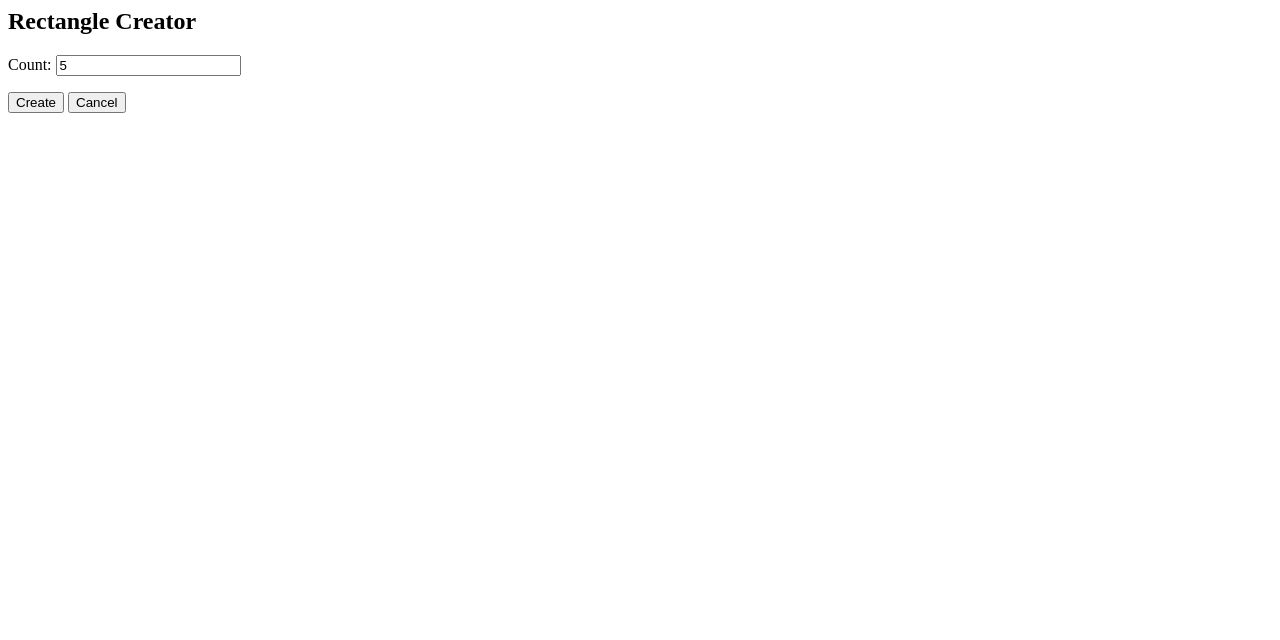
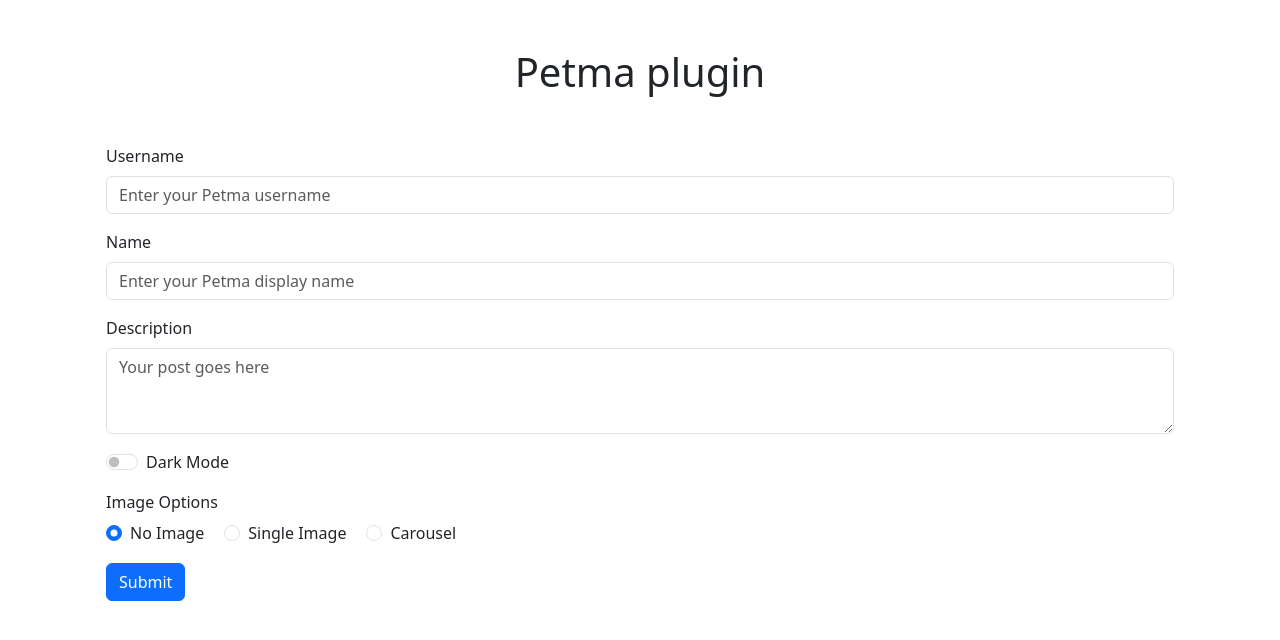
Before and after one commit to jacksonkasi1/FIGMA-PLUGIN, a website: page first-plugin/ui.html in a window 1280 px wide. Drawn offline with nearby package versions, Linux system fonts and the light colour scheme.

Commit message:
Refactor UI and add post creation functionality

```diff
--- a/first-plugin/ui.html
+++ b/first-plugin/ui.html
@@ -1,17 +1,139 @@
-<h2>Rectangle Creator</h2>
-<p>Count: <input id="count" value="5"></p>
-<button id="create">Create</button>
-<button id="cancel">Cancel</button>
+<link
+  href="https://cdn.jsdelivr.net/npm/bootstrap@5.3.2/dist/css/bootstrap.min.css"
+  rel="stylesheet"
+  integrity="sha384-T3c6CoIi6uLrA9TneNEoa7RxnatzjcDSCmG1MXxSR1GAsXEV/Dwwykc2MPK8M2HN"
+  crossorigin="anonymous"
+/>
+
+<style>
+  /* Custom CSS for additional alignment if necessary */
+  .card {
+    max-width: 500px; /* Set a max width for the form card */
+    margin: 0 auto; /* Center the card in the page */
+  }
+  /* Align radio buttons horizontally */
+  .radio-group {
+    display: flex;
+    gap: 20px;
+  }
+</style>
+
+<div class="container my-5">
+  <h1 class="text-center mb-4">Petma plugin</h1>
+
+  <!-- The icon-button--selected class is not part of Bootstrap. You would need to define this or replace it with a Bootstrap equivalent if available. -->
+  <div class="icon-button icon-button--selected">
+    <div class="icon icon--blend"></div>
+  </div>
+
+  <form>
+    <div class="p-4">
+      <div class="mb-3">
+        <label for="username" class="form-label">Username</label>
+        <input
+          type="text"
+          class="form-control"
+          id="username"
+          placeholder="Enter your Petma username"
+        />
+      </div>
+
+      <div class="mb-3">
+        <label for="name" class="form-label">Name</label>
+        <input
+          type="text"
+          class="form-control"
+          id="name"
+          placeholder="Enter your Petma display name"
+        />
+      </div>
+
+      <div class="mb-3">
+        <label for="description" class="form-label">Description</label>
+        <textarea
+          class="form-control"
+          id="description"
+          rows="3"
+          placeholder="Your post goes here"
+        ></textarea>
+      </div>
+
+      <div class="form-check form-switch mb-3">
+        <input class="form-check-input" type="checkbox" id="dark-mode-on" />
+        <label class="form-check-label" for="dark-mode-on">Dark Mode</label>
+      </div>
+
+      <div class="mb-3">
+        <label class="col-form-label pt-0">Image Options</label>
+        <div class="radio-group">
+          <div class="form-check">
+            <input
+              class="form-check-input"
+              type="radio"
+              name="variantGroup"
+              id="radioButton1"
+              value="no_image"
+              checked
+            />
+            <label class="form-check-label" for="radioButton1">No Image</label>
+          </div>
+          <div class="form-check">
+            <input
+              class="form-check-input"
+              type="radio"
+              name="variantGroup"
+              id="radioButton2"
+              value="single_image"
+            />
+            <label class="form-check-label" for="radioButton2"
+              >Single Image</label
+            >
+          </div>
+          <div class="form-check">
+            <input
+              class="form-check-input"
+              type="radio"
+              name="variantGroup"
+              id="radioButton3"
+              value="carousel"
+            />
+            <label class="form-check-label" for="radioButton3">Carousel</label>
+          </div>
+        </div>
+      </div>
+
+      <button id="submit-post" type="submit" class="btn btn-primary">
+        Submit
+      </button>
+    </div>
+  </form>
+</div>
+
 <script>
+  document
+    .getElementById("submit-post")
+    .addEventListener("click", function (event) {
+      event.preventDefault(); // Prevent the default form submission
 
-document.getElementById('create').onclick = () => {
-  const textbox = document.getElementById('count');
-  const count = parseInt(textbox.value, 10);
-  parent.postMessage({ pluginMessage: { type: 'create-rectangles', count } }, '*')
-}
+      const name = document.getElementById("name").value;
+      const username = document.getElementById("username").value;
+      const description = document.getElementById("description").value;
+      const darkModeState = document.getElementById("dark-mode-on").checked;
+      const imageVariant = document.querySelector(
+        'input[name="variantGroup"]:checked',
+      ).value; // Corrected selector
 
-document.getElementById('cancel').onclick = () => {
-  parent.postMessage({ pluginMessage: { type: 'cancel' } }, '*')
-}
-
+      parent.postMessage(
+        {
+          pluginMessage: {
+            name,
+            username,
+            description,
+            darkModeState,
+            imageVariant,
+          },
+        },
+        "*",
+      );
+    });
 </script>
```
Also changed, not shown: first-plugin/code.ts (+79 -30 lines), first-plugin/manifest.json, readme.md (added).
